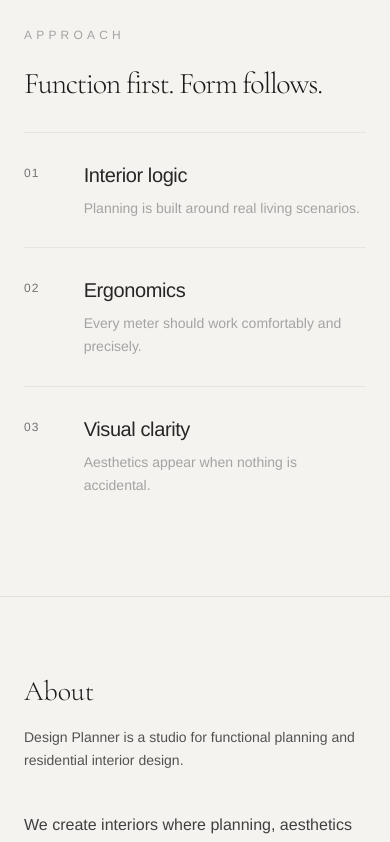
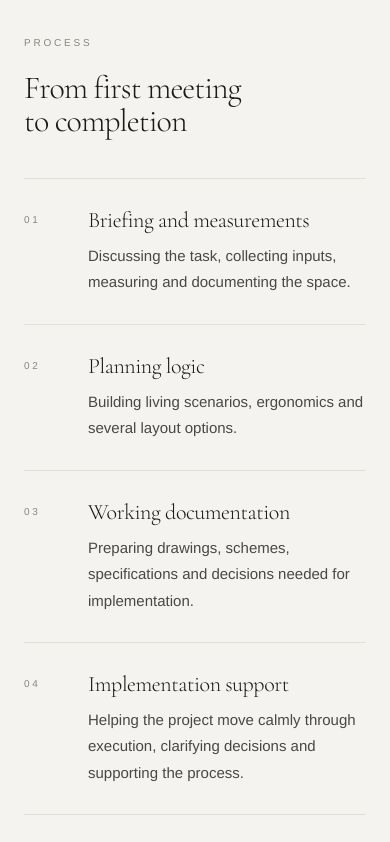
Before and after one commit to 1401418-wq/atelier-form, a Next.js app: page /en/projects in a window 390 px wide. Shown: the part 3200-4042 px from the top of the page. Built offline with nearby package versions, Linux system fonts and the light colour scheme.

Commit message:
Refine process section

```diff
--- a/src/components/sections/Approach.tsx
+++ b/src/components/sections/Approach.tsx
@@ -1,84 +1,112 @@
-"use client";
+import { FadeIn } from "@/components/ui/FadeIn";
+import type { Locale } from "@/lib/translations";
 
 type ApproachProps = {
-  locale: "ru" | "en";
+  locale: Locale;
+};
+
+const content = {
+  ru: {
+    label: "ПРОЦЕСС",
+    title: ["От первой встречи", "до реализации"],
+    steps: [
+      {
+        num: "01",
+        title: "Знакомство и замер",
+        text: "Обсуждаем задачу, фиксируем вводные, проводим замер и фотофиксацию пространства.",
+      },
+      {
+        num: "02",
+        title: "Планировочная логика",
+        text: "Выстраиваем сценарии жизни, эргономику и несколько вариантов планировочного решения.",
+      },
+      {
+        num: "03",
+        title: "Рабочая документация",
+        text: "Готовим чертежи, схемы, спецификации и решения, необходимые для реализации проекта.",
+      },
+      {
+        num: "04",
+        title: "Реализация и сопровождение",
+        text: "Помогаем пройти этап реализации спокойно: уточняем решения, контролируем детали и поддерживаем процесс.",
+      },
+    ],
+  },
+  en: {
+    label: "PROCESS",
+    title: ["From first meeting", "to completion"],
+    steps: [
+      {
+        num: "01",
+        title: "Briefing and measurements",
+        text: "Discussing the task, collecting inputs, measuring and documenting the space.",
+      },
+      {
+        num: "02",
+        title: "Planning logic",
+        text: "Building living scenarios, ergonomics and several layout options.",
+      },
+      {
+        num: "03",
+        title: "Working documentation",
+        text: "Preparing drawings, schemes, specifications and decisions needed for implementation.",
+      },
+      {
+        num: "04",
+        title: "Implementation support",
+        text: "Helping the project move calmly through execution, clarifying decisions and supporting the process.",
+      },
+    ],
+  },
 };
 
 export function Approach({ locale }: ApproachProps) {
-  const t =
-    locale === "ru"
-      ? {
-          label: "Подход",
-          title: "Сначала функция. Затем форма.",
-          items: [
-            {
-              title: "Логика пространства",
-              text: "Планировка строится вокруг реальных сценариев жизни.",
-            },
-            {
-              title: "Эргономика",
-              text: "Каждый метр должен работать удобно, спокойно и точно.",
-            },
-            {
-              title: "Визуальная чистота",
-              text: "Эстетика появляется там, где нет случайных решений.",
-            },
-          ],
-        }
-      : {
-          label: "Approach",
-          title: "Function first. Form follows.",
-          items: [
-            {
-              title: "Interior logic",
-              text: "Planning is built around real living scenarios.",
-            },
-            {
-              title: "Ergonomics",
-              text: "Every meter should work comfortably and precisely.",
-            },
-            {
-              title: "Visual clarity",
-              text: "Aesthetics appear when nothing is accidental.",
-            },
-          ],
-        };
+  const t = content[locale];
 
   return (
-    <section id="approach" className="px-6 md:px-12 py-[72px] md:py-32 border-t border-neutral-200">
-      <div className="max-w-[1400px] mx-auto">
-        <div className="grid grid-cols-1 md:grid-cols-12 gap-8 md:gap-16">
-          <div className="md:col-span-5">
-            <p className="text-xs uppercase tracking-[0.35em] text-neutral-400 mb-6 md:mb-8">
-              {t.label}
-            </p>
+    <section id="approach" className="py-20 md:py-36 border-t border-border">
+      <div className="max-w-[1440px] mx-auto px-6 md:px-12">
+        <div className="grid grid-cols-1 md:grid-cols-12 gap-10 md:gap-16 items-start">
 
-            <h2 className="font-display text-[clamp(1.875rem,7vw,5rem)] font-light leading-[1.05] tracking-[-0.04em] max-w-xl">
-              {t.title}
+          {/* Left: label + title */}
+          <FadeIn className="md:col-span-4">
+            <p className="text-[10px] tracking-[0.28em] text-muted uppercase mb-5">{t.label}</p>
+            <h2 className="font-display text-[clamp(2rem,5vw,4rem)] font-light leading-[1.05] tracking-[-0.03em]">
+              {t.title[0]}
+              <br />
+              {t.title[1]}
             </h2>
+          </FadeIn>
+
+          {/* Right: steps */}
+          <div className="md:col-span-8">
+            {t.steps.map((step, index) => (
+              <FadeIn key={step.num} delay={index * 100}>
+                <div className="group border-t border-border py-7 md:py-9 grid grid-cols-[3rem_1fr] md:grid-cols-[4rem_1fr] gap-x-4 md:gap-x-6 items-start cursor-default motion-safe:transition-colors duration-500 md:hover:border-foreground/25">
+
+                  {/* Number */}
+                  <span className="text-[10px] tracking-[0.28em] text-muted uppercase pt-[0.35rem] motion-safe:transition-colors duration-700 md:group-hover:text-foreground/60">
+                    {step.num}
+                  </span>
+
+                  <div className="space-y-2.5">
+                    {/* Title */}
+                    <h3 className="font-display text-[1.375rem] md:text-[1.75rem] font-light leading-[1.2] tracking-[-0.02em] motion-safe:transition-transform duration-700 md:group-hover:translate-x-1">
+                      {step.title}
+                    </h3>
+                    {/* Description */}
+                    <p className="text-[0.9375rem] leading-[1.75] text-[#4A4744]">
+                      {step.text}
+                    </p>
+                  </div>
+
+                </div>
+              </FadeIn>
+            ))}
+            {/* Closing border after last step */}
+            <div className="border-b border-border" />
           </div>
 
-          <div className="md:col-span-7 md:pt-28">
-            <div className="divide-y divide-neutral-200 border-t border-neutral-200">
-              {t.items.map((item, index) => (
-                <div key={index} className="group grid grid-cols-12 gap-4 md:gap-6 py-7 md:py-10">
-                  <span className="col-span-2 text-xs text-neutral-500 pt-1 md:pt-2">
-                    {String(index + 1).padStart(2, "0")}
-                  </span>
-
-                  <div className="col-span-10 space-y-2 md:space-y-3">
-                    <h3 className="text-xl md:text-3xl font-light tracking-[-0.02em] text-neutral-800 transition duration-300 group-hover:translate-x-2">
-                      {item.title}
-                    </h3>
-
-                    <p className="text-neutral-400 leading-relaxed max-w-md text-sm md:text-base">
-                      {item.text}
-                    </p>
-                  </div>
-                </div>
-              ))}
-            </div>
-          </div>
         </div>
       </div>
     </section>
--- a/src/lib/translations.ts
+++ b/src/lib/translations.ts
@@ -8,7 +8,7 @@ export const translations = {
     nav: {
       projects: "Проекты",
       services: "Услуги",
-      approach: "Подход",
+      approach: "Процесс",
       about: "О студии",
       contact: "Контакты",
     },
@@ -122,7 +122,7 @@ export const translations = {
     nav: {
       projects: "Projects",
       services: "Services",
-      approach: "Approach",
+      approach: "Process",
       about: "About",
       contact: "Contact",
     },
```
